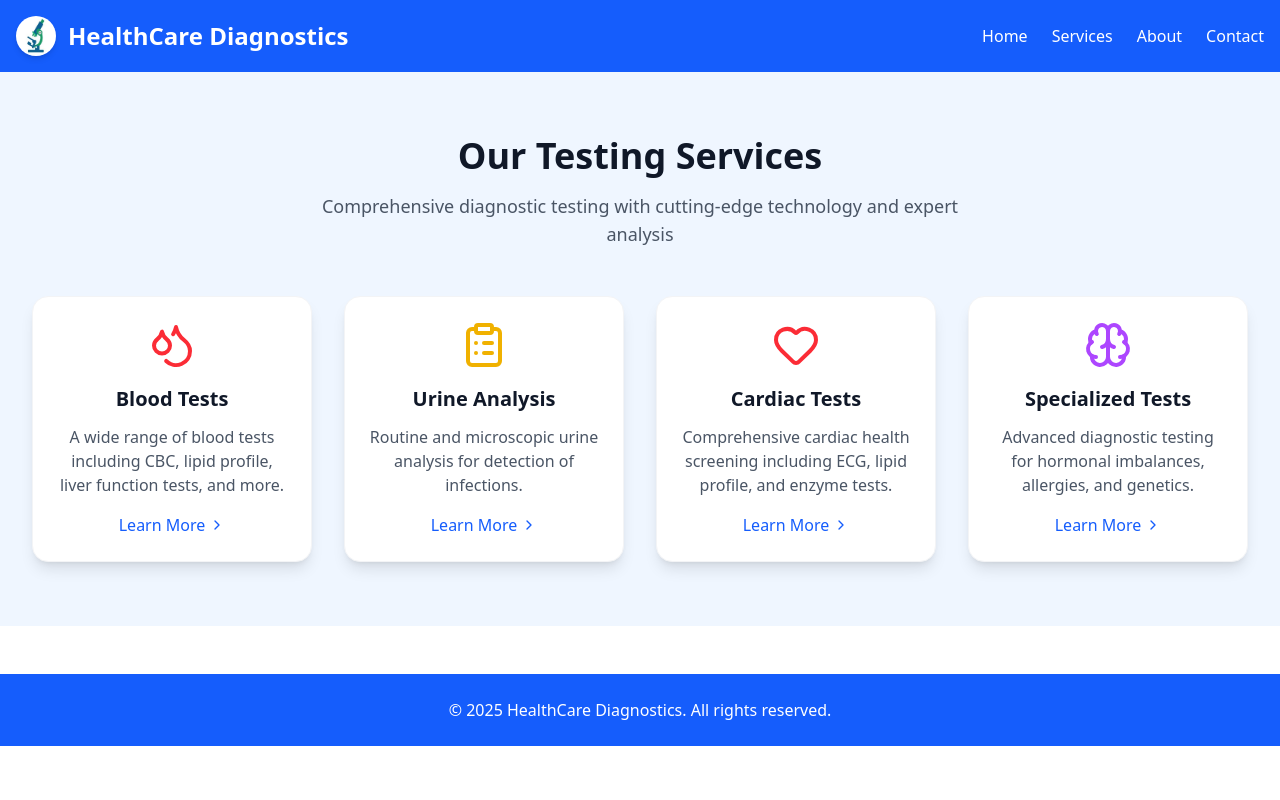
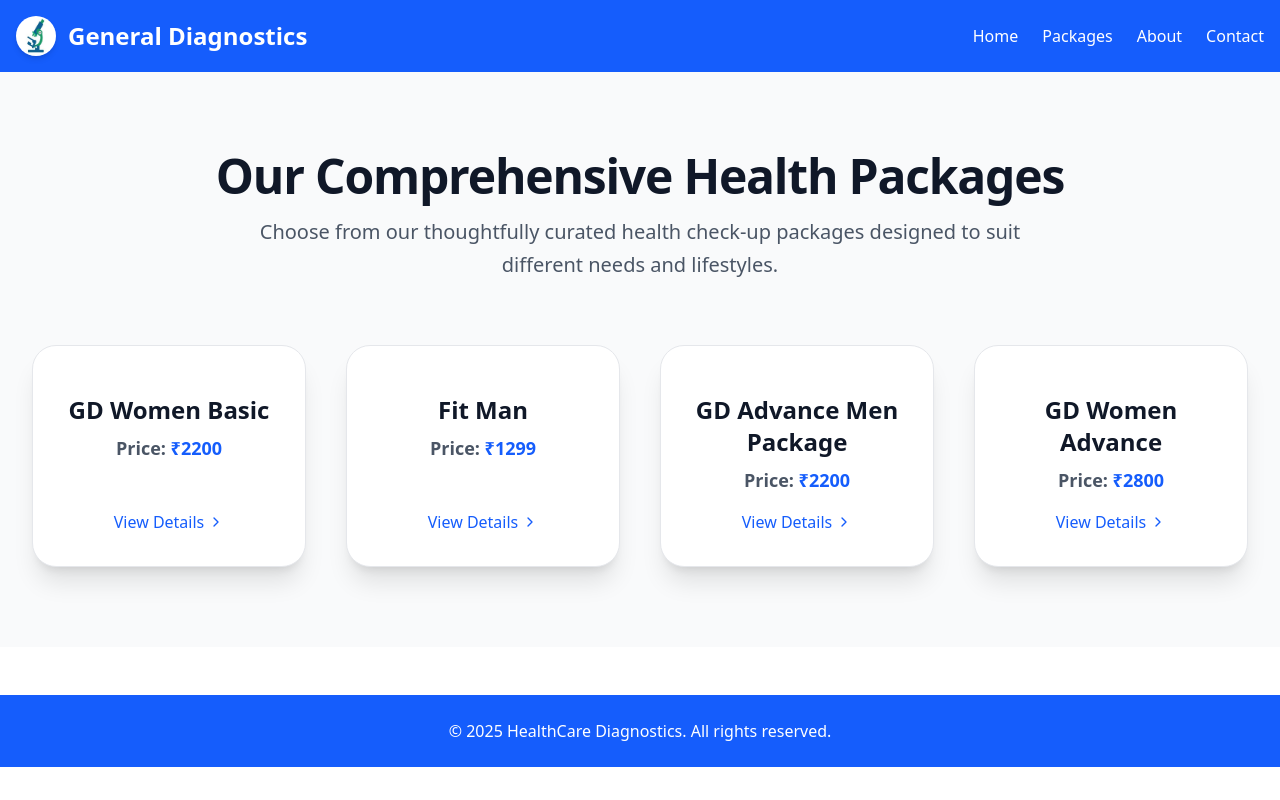
Before and after one commit to sagarghodke1204/Diagnostic-Centre, a React (Vite) app: page / in a window 1280 px wide. Both pictures are taken after a click on the link "Tests & Services". Built offline with nearby package versions, Linux system fonts and the light colour scheme.

Commit message:
fix : chaged services page to packages

```diff
--- a/src/pages/BookingPage.jsx
+++ b/src/pages/BookingPage.jsx
@@ -11,6 +11,88 @@ import {
     Home,
     MapPin
 } from 'lucide-react';
+
+// --- Packages Data ---
+// This array holds all the information for the health packages.
+const packagesData = [
+    {
+        id: 'gd-women-basic',
+        title: 'GD Women Basic',
+        price: '2200 - 700',
+        includes: [
+            'Estradiol',
+            'CBC-Complete Hemogram Test(28)',
+            'Iron Studies (Iron,TIBC, Transferrin saturation)',
+            'LFT (Liver Function Test)',
+            'Kidney Profile',
+            'Lipid Profile',
+            'GD Wellness Vitamin Profile (3)',
+            'Hba1c (Whole Blood)',
+            'Thyroid Profile - Total T3,Total T4,TSH (TFT)',
+            'FSH, LH & Prolactin',
+        ],
+    },
+    {
+        id: 'fit-man',
+        title: 'Fit Man',
+        price: '1299 - 650',
+        includes: [
+            'Calcium',
+            'Serum Creatinine',
+            'Aspartate AminoTransferase (SGOT)',
+            'Alanine Transaminase (SGPT)',
+            'Uric Acid',
+            'Sugar (Glucose) Fasting',
+            'Prostate Specific Antigen (PSA)-Total',
+            'Urine Complete',
+            'Rheumatoid Factor (RF)',
+            'Lipid Profile',
+            'CBC-Complete Hemogram Test(28)',
+        ],
+    },
+    {
+        id: 'gd-advance-men',
+        title: 'GD Advance Men Package',
+        price: '2200 - 900',
+        includes: [
+            'Urine Complete',
+            'Specific Cardiac Profile (6 Parameters)',
+            'CBC-Complete Hemogram Test(28)',
+            'Iron Studies (Iron,TIBC, Transferrin saturation)',
+            'LFT (Liver Function Test)',
+            'Kidney Profile',
+            'Lipid Profile',
+            '25 OH Vitamin D',
+            'Hba1c (Whole Blood)',
+            'Thyroid Profile - Total T3,Total T4,TSH (TFT)',
+            'Lipase',
+            'Serum Electrolyte Profile',
+            'Prostate Specific Antigen (PSA)-Total',
+            'Amylase',
+            'Vitamin B12',
+        ],
+    },
+    {
+        id: 'gd-women-advance',
+        title: 'GD Women Advance',
+        price: '2800 - 1200',
+        includes: [
+            'Specific Cardiac Profile (6 Parameters)',
+            'CBC-Complete Hemogram Test(28)',
+            'Iron Studies (Iron,TIBC, Transferrin saturation)',
+            'LFT (Liver Function Test)',
+            'Kidney Profile',
+            'Lipid Profile',
+            'GD Wellness Vitamin Profile (3)',
+            'Hba1c (Whole Blood)',
+            'Thyroid Profile - Total T3,Total T4,TSH (TFT)',
+            'ANTI CCP (ACCP)',
+            'Calcium',
+            'FSH, LH & Prolactin',
+            'Estradiol',
+        ],
+    },
+];
 
 const BookingPage = ({ onGoBack }) => {
     // State to hold all form data
@@ -178,12 +260,13 @@ const BookingPage = ({ onGoBack }) => {
                                 required
                                 className="w-full pl-12 pr-4 py-3 rounded-xl border border-gray-300 focus:ring-blue-500 focus:border-blue-500 transition-colors appearance-none"
                             >
-                                <option value="" disabled>Select a service...</option>
-                                <option value="Blood Test">Blood Test</option>
-                                <option value="Urine Analysis">Urine Analysis</option>
-                                <option value="Cardiac Tests">Cardiac Tests</option>
-                                <option value="Specialized Tests">Specialized Tests</option>
-                                <option value="Other">Other</option>
+                                <option value="" disabled>Select a package...</option>
+                                {/* Dynamically generated options from the packagesData array */}
+                                {packagesData.map(pkg => (
+                                    <option key={pkg.id} value={pkg.title}>
+                                        {pkg.title}
+                                    </option>
+                                ))}
                             </select>
                             <div
                                 className="absolute inset-y-0 right-0 flex items-center px-4 pointer-events-none text-gray-400">
--- a/src/pages/ServicesPage.jsx
+++ b/src/pages/ServicesPage.jsx
@@ -1,25 +1,108 @@
 import React, { useState } from 'react';
+// The local file path for the logo is causing a compilation error.
+// To fix this, we'll use a placeholder image URL instead.
 import labLogo from '../assets/logo/img.png';
-import { ChevronLeft, ChevronRight, Droplets, ClipboardList, Heart, Brain } from 'lucide-react';
+import { ChevronLeft, ChevronRight, CheckCircle } from 'lucide-react';
+
+// --- Packages Data ---
+// This array holds all the information for the different health packages,
+// including their title, price range, and the list of tests they include.
+const packagesData = [
+    {
+        id: 'gd-women-basic',
+        title: 'GD Women Basic',
+        price: '2200 ',
+        includes: [
+            'Estradiol',
+            'CBC-Complete Hemogram Test(28)',
+            'Iron Studies (Iron,TIBC, Transferrin saturation)',
+            'LFT (Liver Function Test)',
+            'Kidney Profile',
+            'Lipid Profile',
+            'GD Wellness Vitamin Profile (3)',
+            'Hba1c (Whole Blood)',
+            'Thyroid Profile - Total T3,Total T4,TSH (TFT)',
+            'FSH, LH & Prolactin',
+        ],
+    },
+    {
+        id: 'fit-man',
+        title: 'Fit Man',
+        price: '1299 ',
+        includes: [
+            'Calcium',
+            'Serum Creatinine',
+            'Aspartate AminoTransferase (SGOT)',
+            'Alanine Transaminase (SGPT)',
+            'Uric Acid',
+            'Sugar (Glucose) Fasting',
+            'Prostate Specific Antigen (PSA)-Total',
+            'Urine Complete',
+            'Rheumatoid Factor (RF)',
+            'Lipid Profile',
+            'CBC-Complete Hemogram Test(28)',
+        ],
+    },
+    {
+        id: 'gd-advance-men',
+        title: 'GD Advance Men Package',
+        price: '2200 ',
+        includes: [
+            'Urine Complete',
+            'Specific Cardiac Profile (6 Parameters)',
+            'CBC-Complete Hemogram Test(28)',
+            'Iron Studies (Iron,TIBC, Transferrin saturation)',
+            'LFT (Liver Function Test)',
+            'Kidney Profile',
+            'Lipid Profile',
+            '25 OH Vitamin D',
+            'Hba1c (Whole Blood)',
+            'Thyroid Profile - Total T3,Total T4,TSH (TFT)',
+            'Lipase',
+            'Serum Electrolyte Profile',
+            'Prostate Specific Antigen (PSA)-Total',
+            'Amylase',
+            'Vitamin B12',
+        ],
+    },
+    {
+        id: 'gd-women-advance',
+        title: 'GD Women Advance',
+        price: '2800 ',
+        includes: [
+            'Specific Cardiac Profile (6 Parameters)',
+            'CBC-Complete Hemogram Test(28)',
+            'Iron Studies (Iron,TIBC, Transferrin saturation)',
+            'LFT (Liver Function Test)',
+            'Kidney Profile',
+            'Lipid Profile',
+            'GD Wellness Vitamin Profile (3)',
+            'Hba1c (Whole Blood)',
+            'Thyroid Profile - Total T3,Total T4,TSH (TFT)',
+            'ANTI CCP (ACCP)',
+            'Calcium',
+            'FSH, LH & Prolactin',
+            'Estradiol',
+        ],
+    },
+];
 
 // --- Header Component (with Logo) ---
+// This component provides the top navigation bar.
 const Header = () => (
     <header className="bg-blue-600 text-white py-4 shadow-md">
         <div className="max-w-7xl mx-auto px-4 flex justify-between items-center">
-
             <div className="flex items-center space-x-3">
                 <img
-                    src={labLogo}   // <-- replace with your logo path
+                    src={labLogo}
                     alt="HealthCare Logo"
                     className="h-10 w-10 rounded-full shadow-md"
                 />
-                <h1 className="text-2xl font-bold">HealthCare Diagnostics</h1>
+                <h1 className="text-2xl font-bold">General Diagnostics</h1>
             </div>
-
-            {/* Navigation */}
             <nav className="space-x-6">
                 <a href="/" className="hover:text-gray-200">Home</a>
-                <a href="/services" className="hover:text-gray-200">Services</a>
+                <a href="/packages" className="hover:text-gray-200">Packages</a>
                 <a href="/about" className="hover:text-gray-200">About</a>
                 <a href="/contact" className="hover:text-gray-200">Contact</a>
             </nav>
@@ -28,6 +111,7 @@ const Header = () => (
 );
 
 // --- Footer Component ---
+// This component displays the copyright information.
 const Footer = () => (
     <footer className="bg-blue-600 text-white py-6 mt-12">
         <div className="max-w-7xl mx-auto px-4 text-center">
@@ -36,117 +120,52 @@ const Footer = () => (
     </footer>
 );
 
-// --- Services Data ---
-const servicesData = [
-    {
-        id: 'blood-tests',
-        title: 'Blood Tests',
-        icon: Droplets,
-        color: 'text-red-500',
-        description: 'A wide range of blood tests including CBC, lipid profile, liver function tests, and more.',
-        details: {
-            fullDescription: 'Our laboratory offers a comprehensive range of blood tests...',
-            includes: [
-                'Complete Blood Count (CBC)',
-                'Lipid Profile',
-                'Liver Function Test (LFT)',
-                'Kidney Function Test (KFT)',
-                'Thyroid Function Test (TFT)',
-                'Diabetes Screening'
-            ]
-        }
-    },
-    {
-        id: 'urine-analysis',
-        title: 'Urine Analysis',
-        icon: ClipboardList,
-        color: 'text-yellow-500',
-        description: 'Routine and microscopic urine analysis for detection of infections.',
-        details: {
-            fullDescription: 'Urine analysis is a crucial diagnostic tool...',
-            includes: [
-                'Routine Urinalysis',
-                'Urine Culture',
-                'Microscopic Examination',
-                'Protein and Creatinine Levels'
-            ]
-        }
-    },
-    {
-        id: 'cardiac-tests',
-        title: 'Cardiac Tests',
-        icon: Heart,
-        color: 'text-red-500',
-        description: 'Comprehensive cardiac health screening including ECG, lipid profile, and enzyme tests.',
-        details: {
-            fullDescription: 'We offer a variety of cardiac tests to assess risk factors...',
-            includes: [
-                'Electrocardiogram (ECG)',
-                'Lipid Profile',
-                'Cardiac Enzymes',
-                'C-Reactive Protein (CRP)'
-            ]
-        }
-    },
-    {
-        id: 'specialized-tests',
-        title: 'Specialized Tests',
-        icon: Brain,
-        color: 'text-purple-500',
-        description: 'Advanced diagnostic testing for hormonal imbalances, allergies, and genetics.',
-        details: {
-            fullDescription: 'We provide a wide array of specialized tests...',
-            includes: [
-                'Hormonal Assays',
-                'Allergy Panels',
-                'Genetic Testing',
-                'Tumor Markers',
-                'Drug Level Monitoring'
-            ]
-        }
-    }
-];
+// --- Package Card Component ---
+// Renders an individual package card with enhanced visual design and hover effects.
+const PackageCard = ({ onSelect, packageItem }) => (
+    <div className="relative bg-white p-8 rounded-3xl shadow-xl hover:shadow-2xl transition-all duration-300 transform hover:scale-105 border border-gray-200 cursor-pointer flex flex-col items-center text-center group">
+        <div className="absolute top-0 left-0 w-full h-1 bg-gradient-to-r from-blue-400 to-blue-600 rounded-t-3xl opacity-0 group-hover:opacity-100 transition-opacity duration-300"></div>
 
-// --- Service Card Component ---
-const ServiceCard = ({ onSelect, service }) => (
-    <div className="bg-white p-6 rounded-2xl shadow-lg hover:shadow-xl transition-shadow border border-gray-100 flex flex-col items-center text-center">
-        <service.icon className={`h-12 w-12 ${service.color} mx-auto mb-4`} />
-        <h4 className="text-xl font-semibold text-gray-900 mb-3">{service.title}</h4>
-        <p className="text-gray-600 mb-4 flex-grow">{service.description}</p>
+        <h4 className="text-2xl font-bold text-gray-900 mb-2 mt-4">{packageItem.title}</h4>
+        <p className="text-gray-600 text-lg font-bold mb-4 flex-grow">
+            Price: <span className="text-blue-600">₹{packageItem.price}</span>
+        </p>
         <button
-            onClick={() => onSelect(service)}
+            onClick={() => onSelect(packageItem)}
             className="text-blue-600 hover:text-blue-700 font-medium flex items-center justify-center transition-colors"
         >
-            Learn More <ChevronRight className="h-4 w-4 ml-1" />
+            View Details <ChevronRight className="h-4 w-4 ml-1" />
         </button>
     </div>
 );
 
-// --- Services Section ---
-const ServicesSection = ({ onServiceSelect }) => (
-    <section id="services" className="py-16 bg-blue-50">
+// --- Packages Section ---
+// This is the main section that displays all the packages as a grid of cards.
+const PackagesSection = ({ onPackageSelect }) => (
+    <section id="packages" className="py-20 bg-gray-50">
         <div className="max-w-7xl mx-auto px-4 sm:px-6 lg:px-8">
-            <div className="text-center mb-12">
-                <h3 className="text-3xl md:text-4xl font-bold text-gray-900 mb-4">Our Testing Services</h3>
-                <p className="text-lg text-gray-600 max-w-2xl mx-auto">
-                    Comprehensive diagnostic testing with cutting-edge technology and expert analysis
+            <div className="text-center mb-16">
+                <h3 className="text-4xl md:text-5xl font-extrabold text-gray-900 mb-4 tracking-tight">Our Comprehensive Health Packages</h3>
+                <p className="text-xl text-gray-600 max-w-3xl mx-auto leading-relaxed">
+                    Choose from our thoughtfully curated health check-up packages designed to suit different needs and lifestyles.
                 </p>
             </div>
-            <div className="grid md:grid-cols-2 lg:grid-cols-4 gap-8">
-                {servicesData.map(service => (
-                    <ServiceCard key={service.id} service={service} onSelect={onServiceSelect} />
+            <div className="grid md:grid-cols-2 lg:grid-cols-4 gap-10">
+                {packagesData.map((packageItem) => (
+                    <PackageCard key={packageItem.id} packageItem={packageItem} onSelect={onPackageSelect} />
                 ))}
             </div>
         </div>
     </section>
 );
 
-// --- Service Details Page ---
-const ServiceDetailsPage = ({ service, onGoBack, onBookNow }) => {
-    if (!service) {
+// --- Package Details Page ---
+// This page shows the detailed information for a single, selected package.
+const PackageDetailsPage = ({ packageItem, onGoBack, onBookNow }) => {
+    if (!packageItem) {
         return (
             <div className="min-h-screen flex flex-col items-center justify-center p-8 text-center">
-                <h2 className="text-3xl font-bold text-gray-900 mb-4">Service Not Found</h2>
+                <h2 className="text-3xl font-bold text-gray-900 mb-4">Package Not Found</h2>
                 <button
                     onClick={onGoBack}
                     className="flex items-center text-blue-600 hover:text-blue-800 transition-colors font-medium"
@@ -167,30 +186,31 @@ const ServiceDetailsPage = ({ service, onGoBack, onBookNow }) => {
                         className="flex items-center text-blue-600 hover:text-blue-800 transition-colors mb-6"
                     >
                         <ChevronLeft className="w-5 h-5 mr-2" />
-                        Back to Services
+                        Back to Packages
                     </button>
-
                     <div className="text-center mb-10">
-                        <service.icon className={`h-20 w-20 ${service.color} mx-auto mb-4`} />
-                        <h2 className="text-4xl font-bold text-gray-900 mb-4">{service.title}</h2>
-                        <p className="text-lg text-gray-600">{service.details.fullDescription}</p>
+                        <h2 className="text-4xl font-bold text-gray-900 mb-2">{packageItem.title}</h2>
+                        <p className="text-xl font-bold text-blue-600 mb-4">
+                            ₹{packageItem.price}
+                        </p>
                     </div>
-
                     <div className="border-t border-gray-200 pt-8 mt-8">
                         <h3 className="text-2xl font-bold text-gray-900 mb-4">What's Included?</h3>
-                        <ul className="space-y-2 text-gray-700 list-disc list-inside">
-                            {service.details.includes.map((item, index) => (
-                                <li key={index}>{item}</li>
+                        <ul className="space-y-3 mt-6">
+                            {packageItem.includes.map((item, index) => (
+                                <li key={index} className="flex items-center text-gray-700">
+                                    <CheckCircle className="h-5 w-5 text-green-500 mr-2 flex-shrink-0" />
+                                    <span>{item}</span>
+                                </li>
                             ))}
                         </ul>
                     </div>
-
                     <div className="text-center mt-12">
                         <button
-                            onClick={() => onBookNow(service.title)}
+                            onClick={() => onBookNow(packageItem.title)}
                             className="w-full md:w-auto bg-blue-600 text-white px-10 py-4 rounded-full font-semibold hover:bg-blue-700 transition-colors shadow-lg"
                         >
-                            Book {service.title}
+                            Book {packageItem.title}
                         </button>
                     </div>
                 </div>
@@ -199,25 +219,25 @@ const ServiceDetailsPage = ({ service, onGoBack, onBookNow }) => {
     );
 };
 
-// --- Main Services Page ---
-const ServicesPage = ({ onBookNow }) => {
-    const [selectedService, setSelectedService] = useState(null);
+// --- Main Packages Page ---
+const PackagesPage = ({ onBookNow }) => {
+    const [selectedPackage, setSelectedPackage] = useState(null);
 
     return (
         <>
             <Header />
-            {selectedService ? (
-                <ServiceDetailsPage
-                    service={selectedService}
-                    onGoBack={() => setSelectedService(null)}
+            {selectedPackage ? (
+                <PackageDetailsPage
+                    packageItem={selectedPackage}
+                    onGoBack={() => setSelectedPackage(null)}
                     onBookNow={onBookNow}
                 />
             ) : (
-                <ServicesSection onServiceSelect={setSelectedService} />
+                <PackagesSection onPackageSelect={setSelectedPackage} />
             )}
             <Footer />
         </>
     );
 };
 
-export default ServicesPage;
+export default PackagesPage;
```
